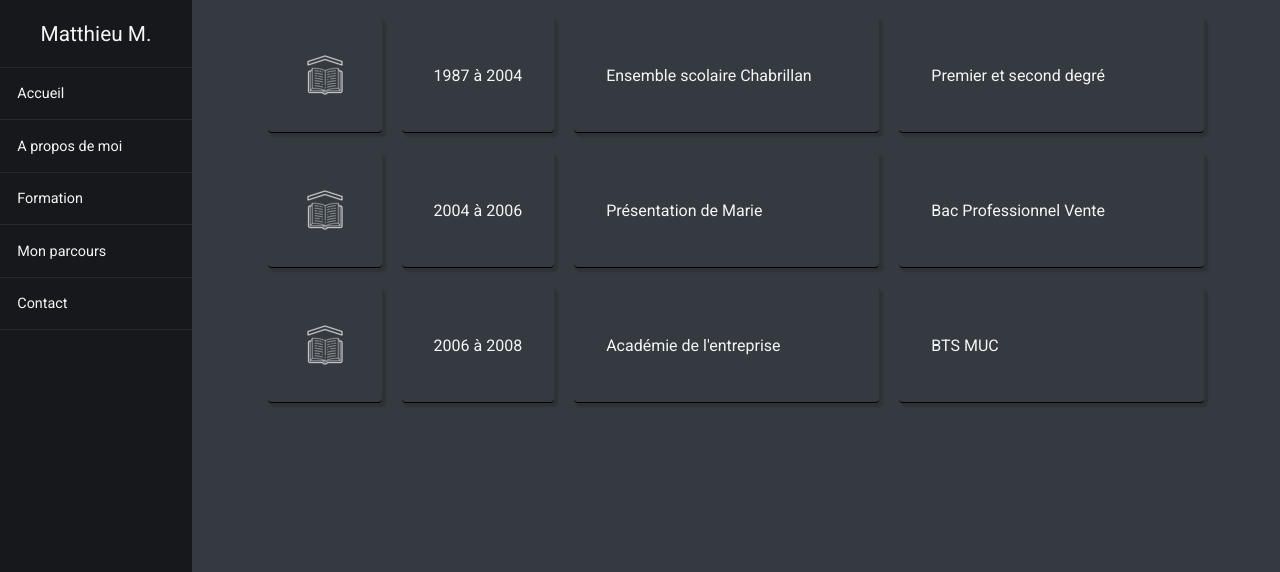
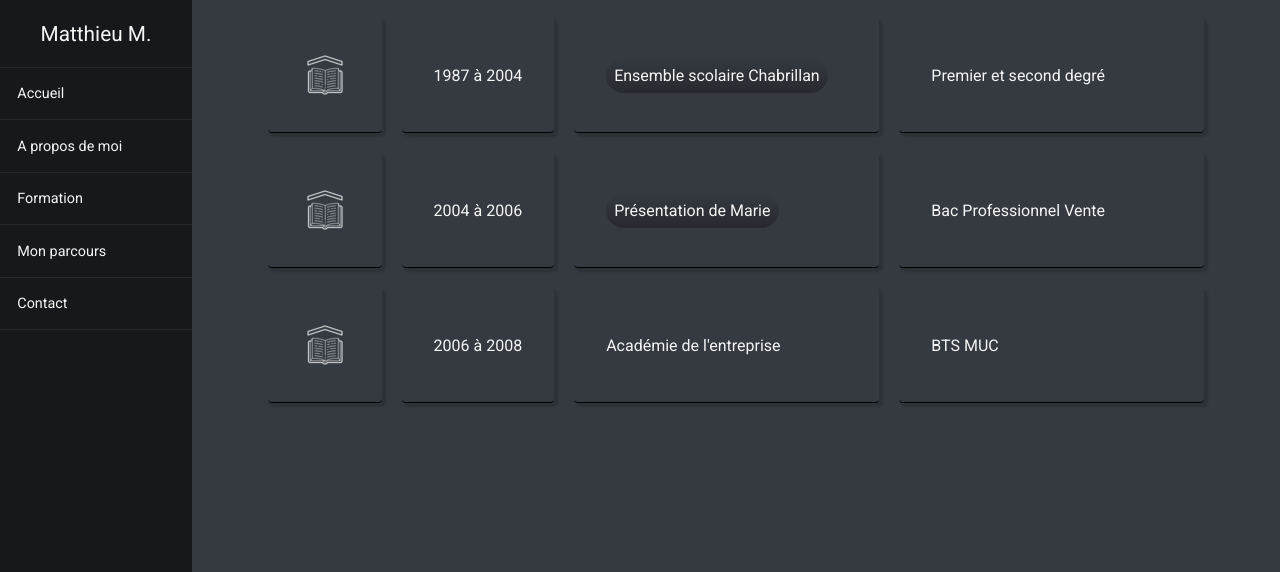
Before and after one commit to Vangelis-26/Mon_CV, a plain HTML site: page formation.html in a window 1280 px wide. Shown: the part 228-800 px from the top of the page. Drawn offline with Linux system fonts and the light colour scheme.

Commit message:
Feat: Add schools buttons on formation

```diff
--- a/style.css
+++ b/style.css
@@ -45,3 +45,27 @@ h1 {
     grid-template-columns: 0.5fr 1fr 2fr 2fr;
     gap: 20px;
 }
+
+.chabrillan {
+    background: linear-gradient(#343A40,#27292e);
+    border-radius: 5rem;
+    padding: 0.5rem;
+}
+
+.chabrillan:hover {
+    background: linear-gradient(#343A40,#17181B);
+    border-radius: 5rem;
+    padding: 0.5rem;
+}
+
+.presentation-de-marie {
+    background: linear-gradient(#343A40,#27292e);
+    border-radius: 5rem;
+    padding: 0.5rem;
+}
+
+.presentation-de-marie:hover {
+    background: linear-gradient(#343A40,#17181B);
+    border-radius: 5rem;
+    padding: 0.5rem;
+}
```
